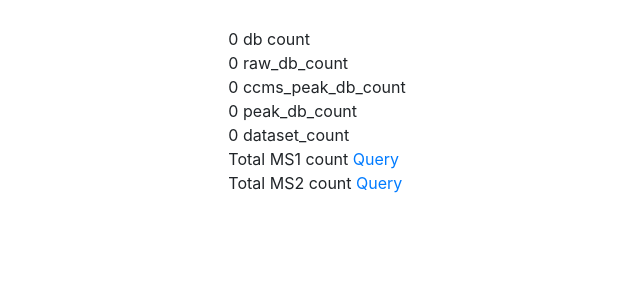
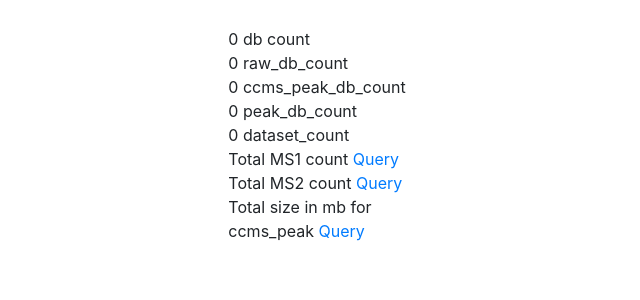
Before and after one commit to Wang-Bioinformatics-Lab/GNPS_DatasetCache, a Flask app: page / in a window 1280 px wide. Shown: the part 199-499 px from the top of the page, without its empty margins (0-640 px from the left). Run offline with Flask 2, Linux system fonts and the light colour scheme; some libraries are stand-ins or nearby versions.

Commit message:
adding more query

```diff
--- a/templates/homepage.html
+++ b/templates/homepage.html
@@ -43,6 +43,7 @@
                 <br>
                 Total MS2 count <a href="/datasette/database?sql=SELECT+SUM%28spectra_ms2%29%0D%0AFROM+filename">Query</a>
                 <br>
+                Total size in mb for ccms_peak <a href='/datasette/database?sql=SELECT+SUM%28size_mb%29%0D%0AFROM+filename%0D%0AWHERE+collection%3D"ccms_peak"%0D%0A'>Query</a>
 
             </div>
             <div class="col-md-2" id=""></div>
```
